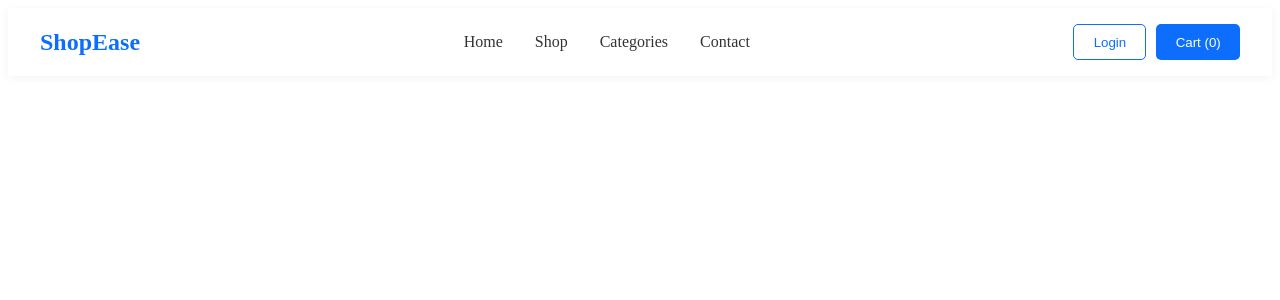
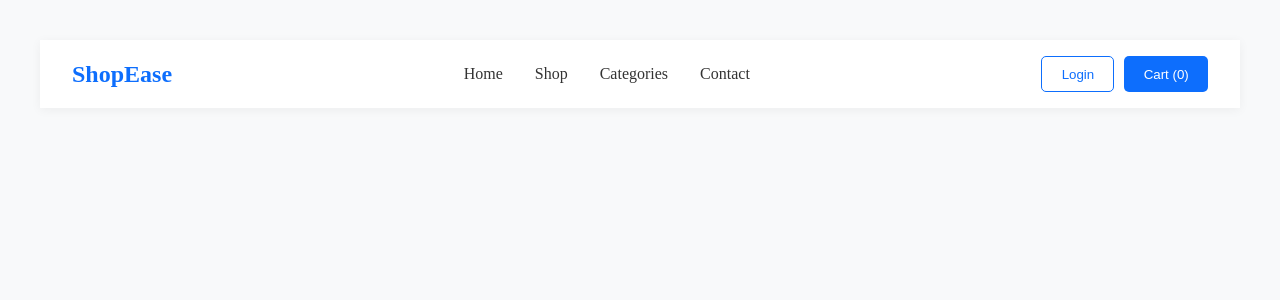
Before and after one commit to Tushar-GHub/E-Commerce-React-Project, a React (Vite) app: page /contact in a window 1280 px wide. Shown: the top 300 px of the page. Built offline with nearby package versions, Linux system fonts and the light colour scheme.

Commit message:
Created SHop page and transferred all Css to App.css file

```diff
--- a/src/App.css
+++ b/src/App.css
@@ -1,11 +1,12 @@
-/* #root {
+#root {
   max-width: 1280px;
   margin: 0 auto;
   padding: 2rem;
   text-align: center;
+  font-family: "Arial, Helvetica, sans-serif";
 }
 
-.logo {
+/* .logo {
   height: 6em;
   padding: 1.5em;
   will-change: filter;
@@ -40,3 +41,131 @@
 .read-the-docs {
   color: #888;
 } */
+
+body {
+  background-color: #f8f9fa;
+  color: #333;
+}
+
+.navbar {
+  display: flex;
+  justify-content: space-between;
+  align-items: center;
+  padding: 1rem 2rem;
+  background-color: #ffffff;
+  box-shadow: 0 2px 10px rgba(0,0,0,0.05);
+}
+
+.logo{
+  font-size: 1.5rem;
+  font-weight: bold;
+  color: #0d6efd;
+}
+.navLink {
+  margin: 0 1rem;
+  text-decoration: none;
+  color: #333;
+  font-weight: 500;
+}
+.navActions {
+  display: flex;
+  gap: 10px;
+}
+
+.btn {
+  background-color: #0d6efd;
+  color: #fff;
+  border: none;
+  padding: 0.6rem 1.2rem;
+  border-radius: 5px;
+  cursor: pointer;
+}
+.btnOutline {
+  background: transparent;
+  border: 1px solid #0d6efd;
+  color: #0d6efd;
+  padding: 0.6rem 1.2rem;
+  border-radius: 5px;
+  cursor: pointer;
+}
+.btnLarge {
+  background-color: #0d6efd;
+  color: #fff;
+  border: none;
+  padding: 1rem 2rem;
+  font-size: 1.1rem;
+  border-radius: 6px;
+  cursor: pointer;
+}
+/* ===== Hero ===== */
+.hero {
+  height: 60vh;
+  background:
+    linear-gradient(rgba(0,0,0,0.4), rgba(0,0,0,0.4)), url("https://images.unsplash.com/photo-1512436991641-6745cdb1723f");
+  background-size: cover;
+  background-position: center;
+  display: flex;
+  align-items: center;
+  justify-content: center;
+}
+.heroContent {
+  text-align: center;
+  color: #fff;
+}
+.heroTitle {
+  font-size: 3rem;
+  margin-bottom: 1rem;
+}
+/* ===== Categories ===== */
+.categories {
+  padding: 3rem 2rem;
+  text-align: center;
+}
+.categoryGrid {
+  display: grid;
+  grid-template-columns: repeat(auto-fit, minmax(150px, 1fr));
+  gap: 1.5rem;
+  margin-top: 2rem;
+}
+.categoryCard {
+  background: #fff;
+  padding: 2rem;
+  border-radius: 10px;
+  font-weight: bold;
+  cursor: pointer;
+  transition: 0.3s;
+}
+.products {
+  padding: 3rem 2rem;
+}
+.productGrid {
+  display: grid;
+  grid-template-columns: repeat(auto-fit, minmax(220px, 1fr));
+  gap: 2rem;
+  margin-top: 2rem;
+}
+.productCard {
+  background: #fff;
+  padding: 1.5rem;
+  border-radius: 10px;
+  text-align: center;
+  box-shadow: 0 2px 10px rgba(0,0,0,0.05);
+}
+.productImage {
+  width: 100%;
+  border-radius: 10px;
+}
+.productTitle {
+  margin: 1rem 0 0.5rem;
+}
+.productPrice {
+  font-weight: bold;
+  margin-bottom: 1rem;
+}
+footer {
+  background-color: #ffffff;
+  padding: 1.5rem;
+  text-align: center;
+  margin-top: 3rem;
+  box-shadow: 0 -2px 10px rgba(0,0,0,0.05);
+}
--- a/src/App.jsx
+++ b/src/App.jsx
@@ -2,6 +2,7 @@ import './App.css'
 import Home from './pages/Home'
 import Header from './components/Header'
 import { Route, Routes } from 'react-router-dom'
+import Shop from './pages/Shop'
 
 function App() {
 
@@ -10,6 +11,7 @@ function App() {
       <Header />
       <Routes>
         <Route path='/' element={<Home/>} />
+        <Route path='/shop' element={<Shop />} />
       </Routes>
     </>
   )
--- a/src/components/Header.jsx
+++ b/src/components/Header.jsx
@@ -8,70 +8,17 @@ const Header = () => {
         {name: "Contact", path: "/contact"}
     ]
 
-    const css = {
-        navbar :{
-          display: "flex",
-          justifyContent: "space-between",
-          alignItems: "center",
-          padding: "1rem 2rem",
-          backgroundColor: "#ffffff",
-          boxShadow: "0 2px 10px rgba(0,0,0,0.05)"
-        },
-
-        logo: {
-          fontSize: "1.5rem",
-          fontWeight: "bold",
-          color: "#0d6efd"
-        },
-
-        navLink: {
-          margin: "0 1rem",
-          textDecoration: "none",
-          color: "#333",
-          fontWeight: 500
-        },
-
-        navActions: {
-          display: "flex",
-          gap: "10px"
-        },
-
-        btn: {
-          backgroundColor: "#0d6efd",
-          color: "#fff",
-          border: "none",
-          padding: "0.6rem 1.2rem",
-          borderRadius: "5px",
-          cursor: "pointer"
-        },
-
-        btnOutline: {
-          background: "transparent",
-          border: "1px solid #0d6efd",
-          color: "#0d6efd",
-          padding: "0.6rem 1.2rem",
-          borderRadius: "5px",
-          cursor: "pointer"
-        }
-    }
-
   return (
-        <header style={css.navbar}>
-            <div style={css.logo}>ShopEase</div>
-            {/* <nav>
-            <a style={css.navLink} href="#">Home</a>
-            <a style={css.navLink} href="#">Shop</a>
-            <a style={css.navLink} href="#">Categories</a>
-            <a style={css.navLink} href="#">Contact</a>
-            </nav> */}
+        <header className="navbar">
+            <div className="logo">ShopEase</div>
             <nav>
             {links.map((link) => {
-                return <NavLink to={link.path} key={link.name} style={css.navLink}>{link.name}</NavLink>
+                return <NavLink to={link.path} key={link.name} className="navLink">{link.name}</NavLink>
             })}
             </nav>
-            <div style={css.navActions}>
-            <button style={css.btnOutline}>Login</button>
-            <button style={css.btn}>Cart (0)</button>
+            <div className="navActions">
+            <button className="btnOutline">Login</button>
+            <button className="btn">Cart (0)</button>
             </div>
         </header>
   )
--- a/src/pages/Home.jsx
+++ b/src/pages/Home.jsx
@@ -2,196 +2,42 @@ import { useEffect } from "react";
 import useProducts from "../hooks/useProducts";
 
 const Home = () => {
-    const css = {
-    //    * : {
-    //         margin : "0",
-    //         padding: "0",
-    //         boxSizing: "border-box",
-    //         fontFamily: "Arial, Helvetica, sans-serif",
-    //        },
-
-        body : {
-          backgroundColor: "#f8f9fa",
-          color: "#333"
-        },
-
-        navbar :{
-          display: "flex",
-          justifyContent: "space-between",
-          alignItems: "center",
-          padding: "1rem 2rem",
-          backgroundColor: "#ffffff",
-          boxShadow: "0 2px 10px rgba(0,0,0,0.05)"
-        },
-
-        logo: {
-          fontSize: "1.5rem",
-          fontWeight: "bold",
-          color: "#0d6efd"
-        },
-
-        navLink: {
-          margin: "0 1rem",
-          textDecoration: "none",
-          color: "#333",
-          fontWeight: 500
-        },
-
-        navActions: {
-          display: "flex",
-          gap: "10px"
-        },
-
-        btn: {
-          backgroundColor: "#0d6efd",
-          color: "#fff",
-          border: "none",
-          padding: "0.6rem 1.2rem",
-          borderRadius: "5px",
-          cursor: "pointer"
-        },
-
-        btnOutline: {
-          background: "transparent",
-          border: "1px solid #0d6efd",
-          color: "#0d6efd",
-          padding: "0.6rem 1.2rem",
-          borderRadius: "5px",
-          cursor: "pointer"
-        },
-
-        btnLarge: {
-          backgroundColor: "#0d6efd",
-          color: "#fff",
-          border: "none",
-          padding: "1rem 2rem",
-          fontSize: "1.1rem",
-          borderRadius: "6px",
-          cursor: "pointer"
-        },
-
-        /* ===== Hero ===== */
-        hero: {
-          height: "60vh",
-          background:
-            'linear-gradient(rgba(0,0,0,0.4), rgba(0,0,0,0.4)), url("https://images.unsplash.com/photo-1512436991641-6745cdb1723f")',
-          backgroundSize: "cover",
-          backgroundPosition: "center",
-          display: "flex",
-          alignItems: "center",
-          justifyContent: "center"
-        },
-
-        heroContent: {
-          textAlign: "center",
-          color: "#fff"
-        },
-
-        heroTitle: {
-          fontSize: "3rem",
-          marginBottom: "1rem"
-        },
-
-        /* ===== Categories ===== */
-        categories: {
-          padding: "3rem 2rem",
-          textAlign: "center"
-        },
-
-        categoryGrid: {
-          display: "grid",
-          gridTemplateColumns: "repeat(auto-fit, minmax(150px, 1fr))",
-          gap: "1.5rem",
-          marginTop: "2rem"
-        },
-
-        categoryCard: {
-          background: "#fff",
-          padding: "2rem",
-          borderRadius: "10px",
-          fontWeight: "bold",
-          cursor: "pointer",
-          transition: "0.3s"
-        },
-
-        products: {
-          padding: "3rem 2rem"
-        },
-
-        productGrid: {
-          display: "grid",
-          gridTemplateColumns: "repeat(auto-fit, minmax(220px, 1fr))",
-          gap: "2rem",
-          marginTop: "2rem"
-        },
-
-        productCard: {
-          background: "#fff",
-          padding: "1.5rem",
-          borderRadius: "10px",
-          textAlign: "center",
-          boxShadow: "0 2px 10px rgba(0,0,0,0.05)"
-        },
-
-        productImage: {
-          width: "100%",
-          borderRadius: "10px"
-        },
-
-        productTitle: {
-          margin: "1rem 0 0.5rem"
-        },
-
-        productPrice: {
-          fontWeight: "bold",
-          marginBottom: "1rem"
-        },
-
-        footer: {
-          backgroundColor: "#ffffff",
-          padding: "1.5rem",
-              textAlign: "center",
-          marginTop: "3rem",
-          boxShadow: "0 -2px 10px rgba(0,0,0,0.05)"
-        }
-    }
-
     const [products, setProducts] = useProducts();
     // console.log(products);
 
     return (
         <div>
-        <section style={css.hero}>
-            <div style={css.heroContent}>
+        <section className="hero">
+            <div className="heroContent">
             <h1>Discover the Best Products</h1>
             <p>Shop the latest trends at unbeatable prices.</p>
-            <button style={css.btnLarge}>Shop Now</button>
+            <button className="btnLarge">Shop Now</button>
             </div>
         </section>
 
-        <section style={css.categories}>
+        <section className="categories">
             <h2>Shop by Category</h2>
-         <div style={css.categoryGrid}>
-             <div style={css.categoryCard}>Electronics</div>
-            <div style={css.categoryCard}>Fashion</div>
-            <div style={css.categoryCard}>Home</div>
-            <div style={css.categoryCard}>Beauty</div>
+         <div className="categoryGrid">
+             <div className="categoryCard">Electronics</div>
+            <div className="categoryCard">Fashion</div>
+            <div className="categoryCard">Home</div>
+            <div className="categoryCard">Beauty</div>
             </div>
         </section>
 
-        <section style={css.products}>
+        <section className="products">
             <h2>Featured Products</h2>
-            <div style={css.productGrid}>
+            <div className="productGrid">
 
-            {products?.slice(4,10).map((product) => {
+            {products?.slice(4,12).map((product) => {
                 return (
-                <div key={product.id} style={css.productCard}>
-                    <img style={css.productImage} src={product.thumbnail} alt={product.title} />
+                <div key={product.id} className="productCard">
+                    <img className="productImage" src={product.thumbnail} alt={product.title} />
                     <h3>{product.title}</h3>
                     <p style={{color: "darkgoldenrod"}}>{product.category}</p>
                     <p>${product.price}</p>
                     <p>Rating: {product.rating}</p>
-                    <button style={css.btn}>Add to Cart</button>
+                    <button className="btn">Add to Cart</button>
                 </div>
                 )
             })}
@@ -199,7 +45,7 @@ const Home = () => {
             </div>
         </section>
 
-        <footer style={css.footer}>
+        <footer className="footer">
             <p>© 2025 ShopEase. All rights reserved.</p>
         </footer>
         </div>
--- /dev/null
+++ b/src/pages/Shop.jsx
@@ -0,0 +1,29 @@
+import useProducts from "../hooks/useProducts"
+
+const Shop = () => {
+    const [products, setProducts] = useProducts();
+
+    return (
+        <>
+        <section className="products">
+            <h1>Shop Items</h1>
+        <div className="productGrid">
+          {products.map((product) => {
+            return (
+                <div key={product.id} className="productCard">
+                    <img className="productImage" src={product.thumbnail} alt={product.title} />
+                    <h3 className="productTitle">{product.title}</h3>
+                    <p style={{color: "darkgoldenrod"}}>{product.category}</p>
+                    <p>${product.price}</p>
+                    <p>Rating: {product.rating}</p>
+                    <button className="btn">Add to Cart</button>
+                </div>
+            )
+          })}
+          </div>
+        </section>
+        </>
+    )
+}
+
+export default Shop
```
